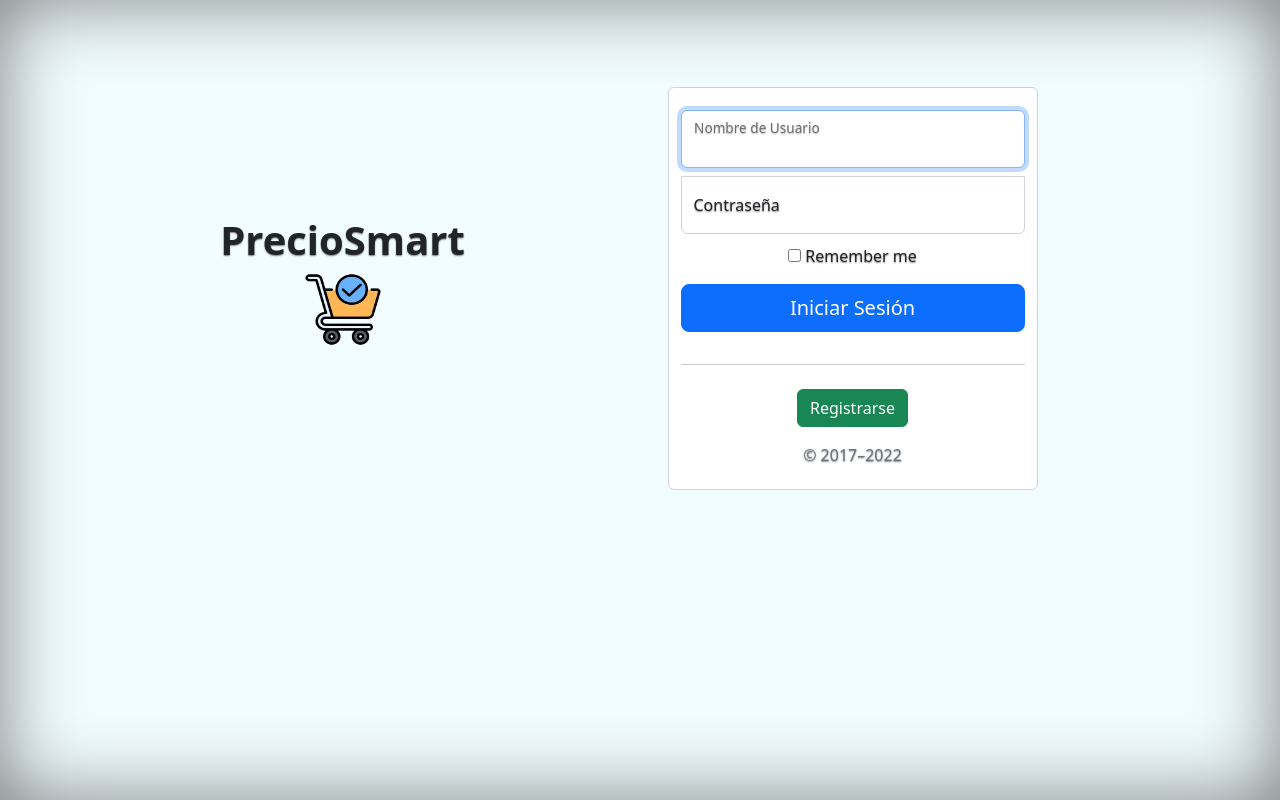
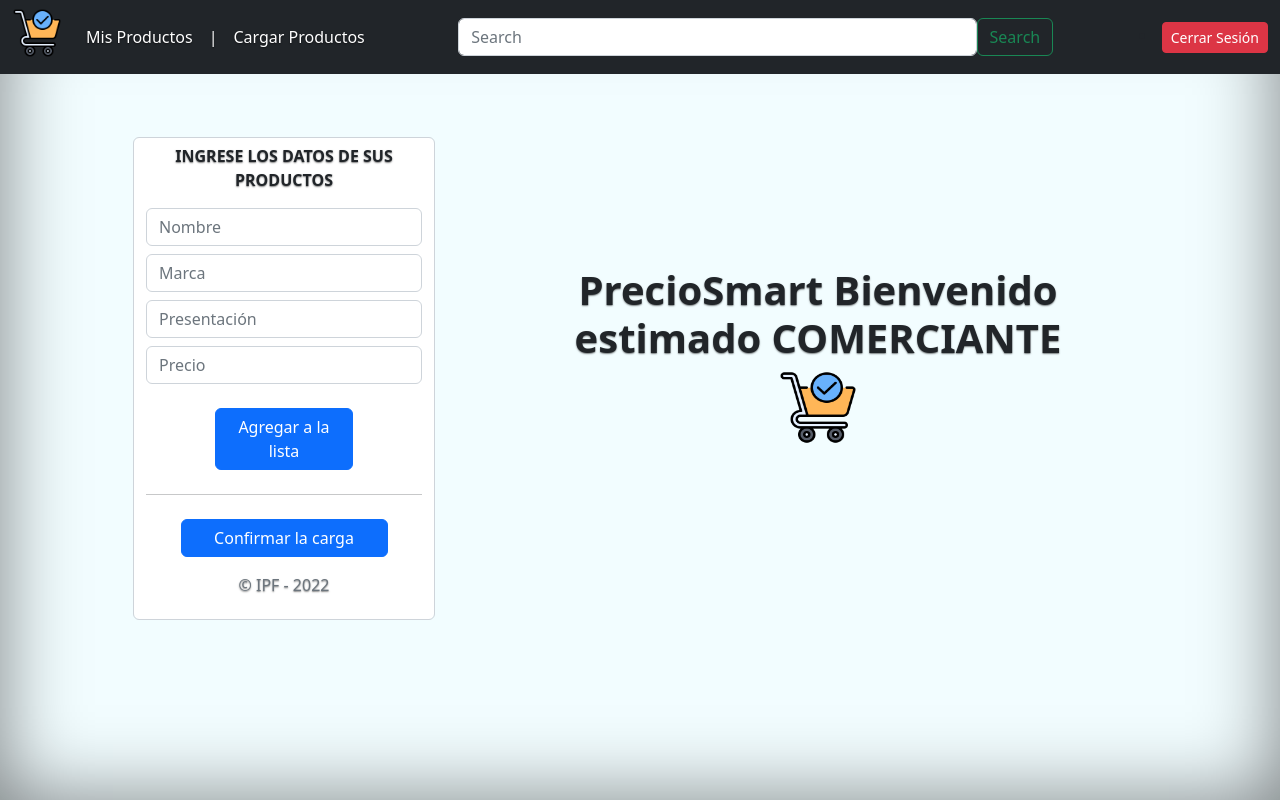
Before and after one commit to AgustinSalazar2/Precio-Smart-PI-Front-end, a React (Vite) app: page /comerciante in a window 1280 px wide. Before the commit this address led to /login. Built offline with nearby package versions, Linux system fonts and the light colour scheme.

Commit message:
Se eliminan (momentaneamente) las protecciones de rutas, para realizar pruebas de manera facil

```diff
--- a/src/pages/Comerciante.jsx
+++ b/src/pages/Comerciante.jsx
@@ -14,7 +14,7 @@
   //const { authDispatch } = useContext(AuthContext);
 
   return (
-      <div className='container p-5'>
+      <div className='container p-4'>
         <div className='row p-4'>
 
         <div className='col-lg-4'>
--- a/src/routers/AppRouter.jsx
+++ b/src/routers/AppRouter.jsx
@@ -1,8 +1,8 @@
 import { BrowserRouter, Route, Routes } from "react-router-dom"
 import { Login } from "../pages/Login"
 import { DashboardRoutes } from "./DashboardRoutes"
-import { PrivateRoutes } from "./PrivateRoutes"
-import { PublicRoutes } from "./PublicRoutes"
+// import { PrivateRoutes } from "./PrivateRoutes"
+// import { PublicRoutes } from "./PublicRoutes"
 
 
 export const AppRouter = () => {
@@ -11,16 +11,15 @@
       <Routes>
 
         <Route path='/login' element={
-          <PublicRoutes>
-            {/* Colocar el componente a proteger */}
             <Login/>
-          </PublicRoutes>
+          // <PublicRoutes>
+          // </PublicRoutes>
         } />
 
         <Route path='/*' element={
-          <PrivateRoutes>
             <DashboardRoutes/>
-          </PrivateRoutes>
+          // <PrivateRoutes>
+          // </PrivateRoutes>
         } />
 
       </Routes>
--- a/src/ui/NavBar.jsx
+++ b/src/ui/NavBar.jsx
@@ -32,7 +32,7 @@
               </li>
 
               <li className="nav-item">
-                <NavLink className="nav-link active" to='/todos'>Cargar Productos</NavLink>
+                <NavLink className="nav-link active" to='/comerciante'>Cargar Productos</NavLink>
               </li>
             </ul>
 
```
